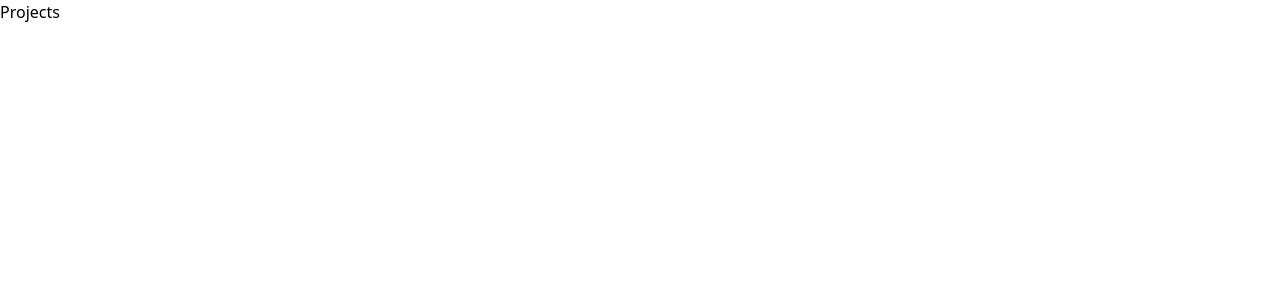
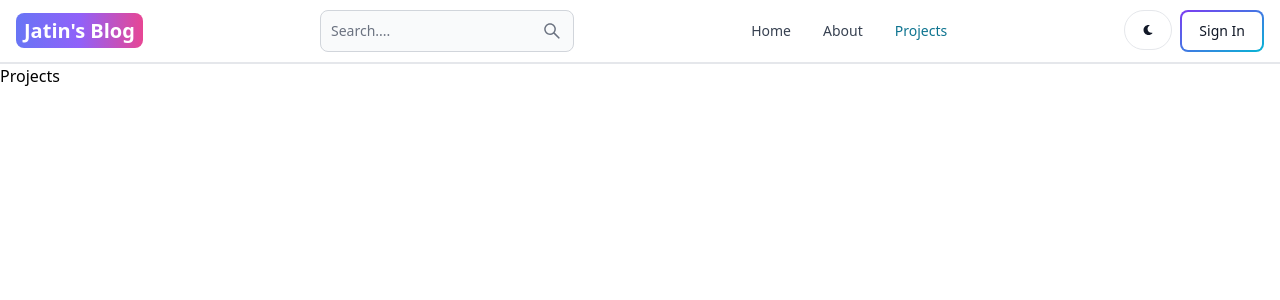
Before and after one commit to jatingarg0410/mern-blog, a React (Vite) app in the folder client/: page /projects in a window 1280 px wide. Shown: the top 300 px of the page. Built offline with nearby package versions, Linux system fonts and the light colour scheme.

Commit message:
create the header section

```diff
--- a/client/package.json
+++ b/client/package.json
@@ -10,8 +10,10 @@
     "preview": "vite preview"
   },
   "dependencies": {
+    "flowbite-react": "^0.7.5",
     "react": "^18.2.0",
     "react-dom": "^18.2.0",
+    "react-icons": "^5.0.1",
     "react-router-dom": "^6.22.3"
   },
   "devDependencies": {
--- a/client/src/App.jsx
+++ b/client/src/App.jsx
@@ -6,9 +6,11 @@
 import SignUp from './pages/SignUp'
 import Dashboard from './pages/Dashboard'
 import Projects from './pages/Projects'
+import Header from './components/Header'
 const App = () => {
   return (
     <BrowserRouter>
+      <Header />
       <Routes>
         <Route path="/" element={<Home />} />
         <Route path="/about" element={<About />} />
--- /dev/null
+++ b/client/src/components/Header.jsx
@@ -0,0 +1,58 @@
+import { Button, Navbar, TextInput } from 'flowbite-react'
+import React from 'react'
+import { Link, useLocation, useNavigate } from 'react-router-dom'
+import { AiOutlineSearch } from 'react-icons/ai'
+import { FaMoon, FaSun } from 'react-icons/fa'
+const Header = () => {
+  const location = useLocation()
+  const path = useLocation().pathname
+  return (
+    <Navbar className="border-b-2">
+      <Link
+        to="/"
+        className="self-center whitespace-nowrap text-sm sm:text-xl font-semibold dark:text-white"
+      >
+        <span className="px-2 py-1 bg-gradient-to-r from-indigo-500 via-purple-500 to-pink-500 rounded-lg text-white">
+          Jatin's Blog
+        </span>
+      </Link>
+
+      <form>
+        <TextInput
+          type="text"
+          placeholder="Search...."
+          rightIcon={AiOutlineSearch}
+          className="hidden lg:inline"
+        />
+      </form>
+
+      <Button className="w-12 h-10 lg:hidden" color="gray" pill>
+        <AiOutlineSearch />
+      </Button>
+      <div className="flex gap-2 md:order-2">
+        <Button className="w-12 h-10 hidden sm:inline" color="gray" pill>
+          <FaMoon />
+        </Button>
+        <Link to="/sign-in">
+          <Button gradientDuoTone="purpleToBlue" outline>
+            Sign In
+          </Button>
+        </Link>
+        <Navbar.Toggle />
+      </div>
+      <Navbar.Collapse>
+        <Navbar.Link active={path === '/'} as={'div'}>
+          <Link to="/">Home</Link>
+        </Navbar.Link>
+        <Navbar.Link active={path === '/about'} as={'div'}>
+          <Link to="/about">About</Link>
+        </Navbar.Link>
+        <Navbar.Link active={path === '/projects'} as={'div'}>
+          <Link to="/projects">Projects</Link>
+        </Navbar.Link>
+      </Navbar.Collapse>
+    </Navbar>
+  )
+}
+
+export default Header
--- a/client/tailwind.config.js
+++ b/client/tailwind.config.js
@@ -1,8 +1,12 @@
 /** @type {import('tailwindcss').Config} */
 export default {
-  content: ['./index.html', './src/**/*.{js,ts,jsx,tsx}'],
+  content: [
+    './index.html',
+    './src/**/*.{js,ts,jsx,tsx}',
+    'node_modules/flowbite-react/lib/esm/**/*.js',
+  ],
   theme: {
     extend: {},
   },
-  plugins: [],
+  plugins: [require('flowbite/plugin')],
 }
```
Also changed, not shown: 1 other file (tests, documents, lock files or other folders).
